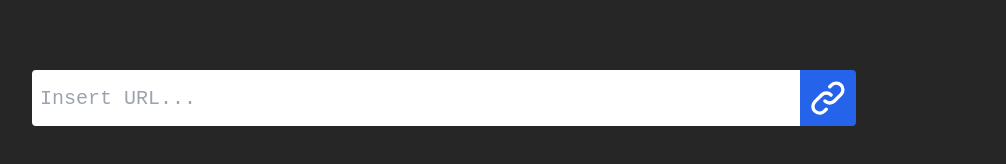
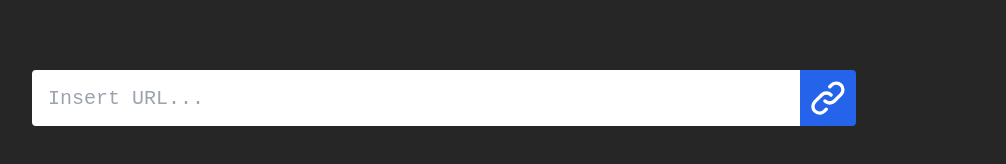
Before and after one commit to poximy/goly, a Next.js app: page / in a window 1280 px wide. Shown: the part 302-466 px from the top of the page, without its empty margins (196-1202 px from the left). Built offline with nearby package versions, Linux system fonts and the light colour scheme.

Commit message:
style: change padding on larger screens

```diff
--- a/src/pages/index.tsx
+++ b/src/pages/index.tsx
@@ -55,7 +55,7 @@ const Home: NextPage = () => {
           onChange={e => setUrl(e.target.value)}
           placeholder="Insert URL..."
           className="h-12 w-72 rounded-l px-2 font-mono text-xl focus:outline-none
-          sm:h-14 sm:w-96 md:w-[32rem] lg:w-[48rem]"
+					sm:h-14 sm:w-96 sm:px-4 md:w-[32rem] lg:w-[48rem]"
         />
         <button type="submit" className="rounded-r bg-blue-600 p-2">
           <svg
```
